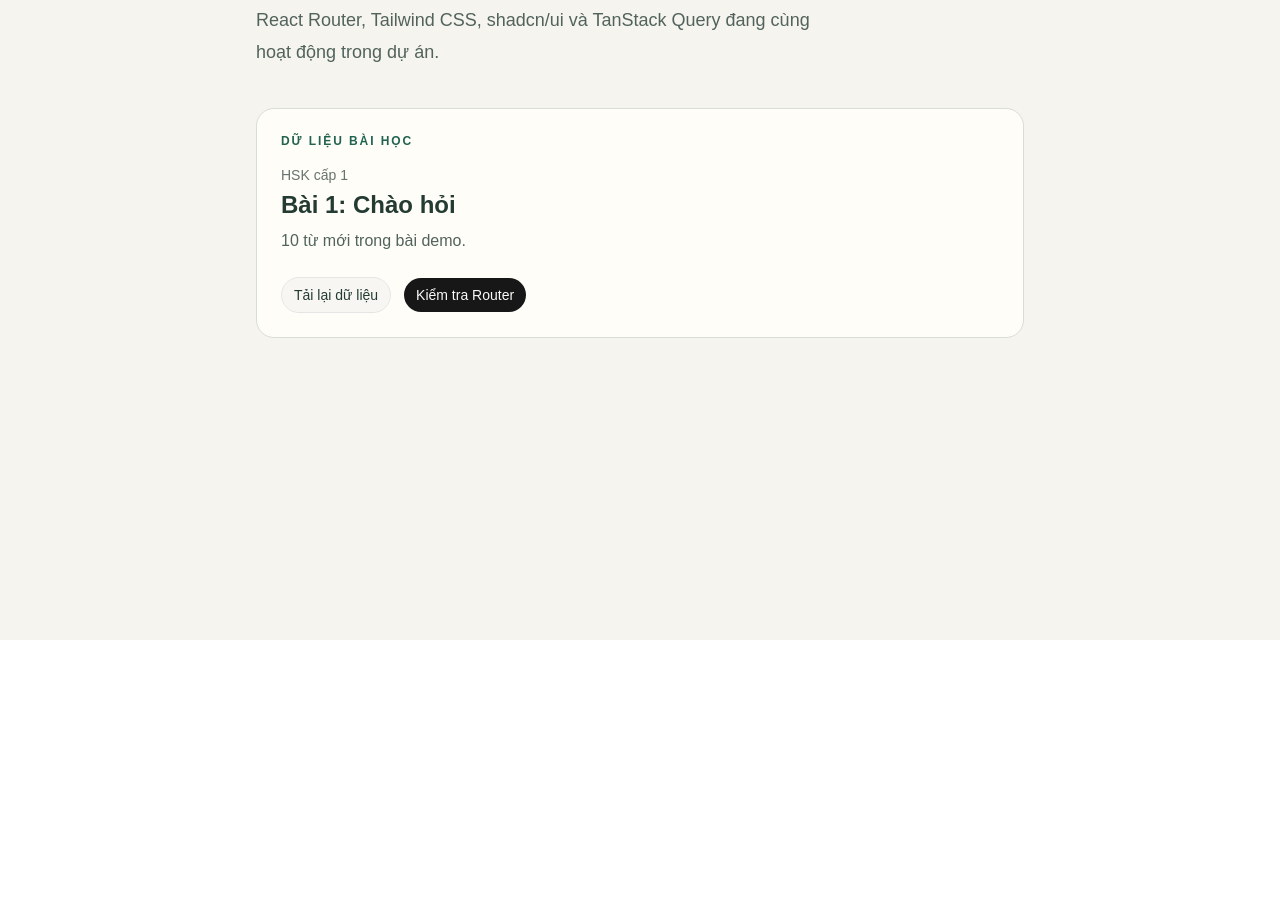
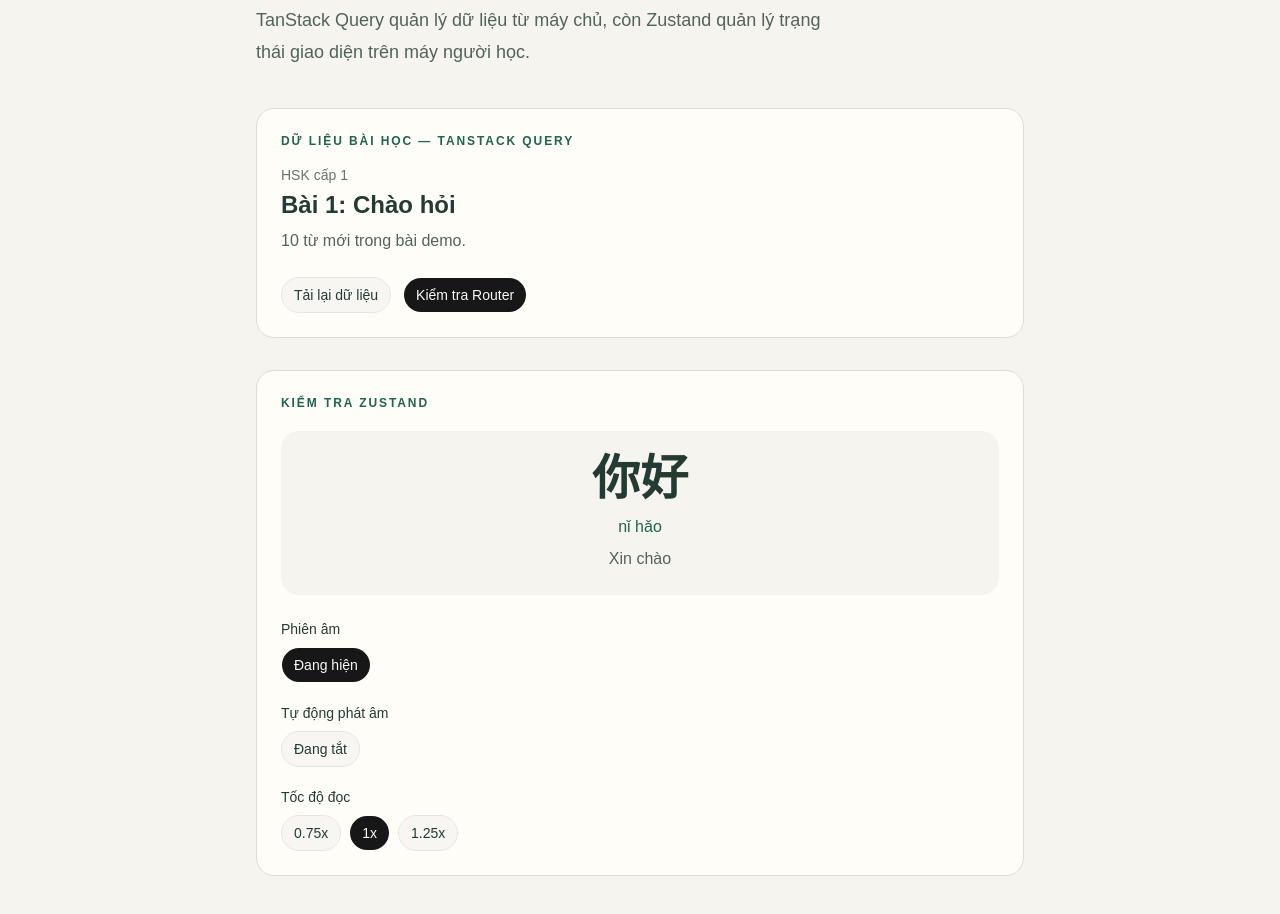
Before and after one commit to Cotruongzinh/moc-hsk, a React (Vite) app: page / in a window 1280 px wide. Shown: the part 160-1074 px from the top of the page. Before the commit the page ends 800 px from the top, so only its background shows below. Built offline with nearby package versions, Linux system fonts and the light colour scheme.

Commit message:
chore: add Zustand state management

```diff
--- a/package.json
+++ b/package.json
@@ -23,7 +23,8 @@
     "react-dom": "^19.3.1",
     "react-router": "^8.5.0",
     "tailwindcss": "^4.3.3",
-    "tw-animate-css": "^1.4.0"
+    "tw-animate-css": "^1.4.0",
+    "zustand": "^5.0.15"
   },
   "devDependencies": {
     "@eslint/js": "^10.0.1",
--- a/src/App.tsx
+++ b/src/App.tsx
@@ -2,6 +2,10 @@ import { useQuery } from '@tanstack/react-query'
 import { Link, Route, Routes } from 'react-router'
 
 import { Button, buttonVariants } from '@/components/ui/button'
+import {
+  type AudioSpeed,
+  useLearningPreferencesStore,
+} from '@/stores/learning-preferences-store'
 
 type BaiHocDemo = {
   capDo: string
@@ -19,6 +23,107 @@ async function layBaiHocDemo(): Promise<BaiHocDemo> {
   }
 }
 
+const audioSpeeds = [0.75, 1, 1.25] as const
+
+function CaiDatHocThu() {
+  const showPronunciation = useLearningPreferencesStore(
+    (state) => state.showPronunciation,
+  )
+
+  const autoPlayAudio = useLearningPreferencesStore(
+    (state) => state.autoPlayAudio,
+  )
+
+  const audioSpeed = useLearningPreferencesStore(
+    (state) => state.audioSpeed,
+  )
+
+  const togglePronunciation = useLearningPreferencesStore(
+    (state) => state.togglePronunciation,
+  )
+
+  const toggleAutoPlay = useLearningPreferencesStore(
+    (state) => state.toggleAutoPlay,
+  )
+
+  const setAudioSpeed = useLearningPreferencesStore(
+    (state) => state.setAudioSpeed,
+  )
+
+  return (
+    <section className="mt-8 rounded-2xl border border-[#D8DDD8] bg-[#FFFDF8] p-6">
+      <p className="text-xs font-semibold uppercase tracking-[0.16em] text-[#20634F]">
+        Kiểm tra Zustand
+      </p>
+
+      <div className="mt-5 rounded-2xl bg-[#F6F4EE] p-6 text-center">
+        <p className="text-5xl font-semibold">
+          你好
+        </p>
+
+        {showPronunciation && (
+          <p className="mt-3 text-[#20634F]">
+            nǐ hǎo
+          </p>
+        )}
+
+        <p className="mt-2 text-[#52635D]">
+          Xin chào
+        </p>
+      </div>
+
+      <div className="mt-6 grid gap-5">
+        <div>
+          <p className="mb-2 text-sm font-medium">
+            Phiên âm
+          </p>
+
+          <Button
+            type="button"
+            variant={showPronunciation ? 'default' : 'outline'}
+            onClick={togglePronunciation}
+          >
+            {showPronunciation ? 'Đang hiện' : 'Đang ẩn'}
+          </Button>
+        </div>
+
+        <div>
+          <p className="mb-2 text-sm font-medium">
+            Tự động phát âm
+          </p>
+
+          <Button
+            type="button"
+            variant={autoPlayAudio ? 'default' : 'outline'}
+            onClick={toggleAutoPlay}
+          >
+            {autoPlayAudio ? 'Đang bật' : 'Đang tắt'}
+          </Button>
+        </div>
+
+        <div>
+          <p className="mb-2 text-sm font-medium">
+            Tốc độ đọc
+          </p>
+
+          <div className="flex flex-wrap gap-2">
+            {audioSpeeds.map((speed: AudioSpeed) => (
+              <Button
+                key={speed}
+                type="button"
+                variant={audioSpeed === speed ? 'default' : 'outline'}
+                onClick={() => setAudioSpeed(speed)}
+              >
+                {speed}x
+              </Button>
+            ))}
+          </div>
+        </div>
+      </div>
+    </section>
+  )
+}
+
 function TrangChu() {
   const baiHocQuery = useQuery({
     queryKey: ['demo', 'bai-hoc', 1],
@@ -29,7 +134,7 @@ function TrangChu() {
     <main className="min-h-screen bg-[#F6F4EE] px-6 py-16 text-[#243B34]">
       <div className="mx-auto max-w-3xl">
         <p className="mb-3 text-sm font-semibold uppercase tracking-[0.2em] text-[#20634F]">
-          Kiểm tra TanStack Query
+          Kiểm tra Zustand
         </p>
 
         <h1 className="text-5xl font-bold tracking-tight">
@@ -37,13 +142,13 @@ function TrangChu() {
         </h1>
 
         <p className="mt-5 max-w-xl text-lg leading-8 text-[#52635D]">
-          React Router, Tailwind CSS, shadcn/ui và TanStack Query đang
-          cùng hoạt động trong dự án.
+          TanStack Query quản lý dữ liệu từ máy chủ, còn Zustand
+          quản lý trạng thái giao diện trên máy người học.
         </p>
 
         <section className="mt-10 rounded-2xl border border-[#D8DDD8] bg-[#FFFDF8] p-6">
           <p className="text-xs font-semibold uppercase tracking-[0.16em] text-[#20634F]">
-            Dữ liệu bài học
+            Dữ liệu bài học — TanStack Query
           </p>
 
           {baiHocQuery.isPending && (
@@ -94,6 +199,8 @@ function TrangChu() {
             </Link>
           </div>
         </section>
+
+        <CaiDatHocThu />
       </div>
     </main>
   )
@@ -112,7 +219,7 @@ function KiemTraRouter() {
         </h1>
 
         <p className="mt-3 text-[#66736E]">
-          Routing và toàn bộ stack giao diện nền vẫn hoạt động.
+          Toàn bộ stack nền vẫn hoạt động bình thường.
         </p>
 
         <Link
--- /dev/null
+++ b/src/stores/learning-preferences-store.ts
@@ -0,0 +1,35 @@
+import { create } from 'zustand'
+
+export type AudioSpeed = 0.75 | 1 | 1.25
+
+type LearningPreferencesState = {
+  showPronunciation: boolean
+  autoPlayAudio: boolean
+  audioSpeed: AudioSpeed
+
+  togglePronunciation: () => void
+  toggleAutoPlay: () => void
+  setAudioSpeed: (speed: AudioSpeed) => void
+}
+
+export const useLearningPreferencesStore =
+  create<LearningPreferencesState>()((set) => ({
+    showPronunciation: true,
+    autoPlayAudio: false,
+    audioSpeed: 1,
+
+    togglePronunciation: () =>
+      set((state) => ({
+        showPronunciation: !state.showPronunciation,
+      })),
+
+    toggleAutoPlay: () =>
+      set((state) => ({
+        autoPlayAudio: !state.autoPlayAudio,
+      })),
+
+    setAudioSpeed: (audioSpeed) =>
+      set({
+        audioSpeed,
+      }),
+  }))
```
Also changed, not shown: 1 other file (tests, documents, lock files or other folders).
